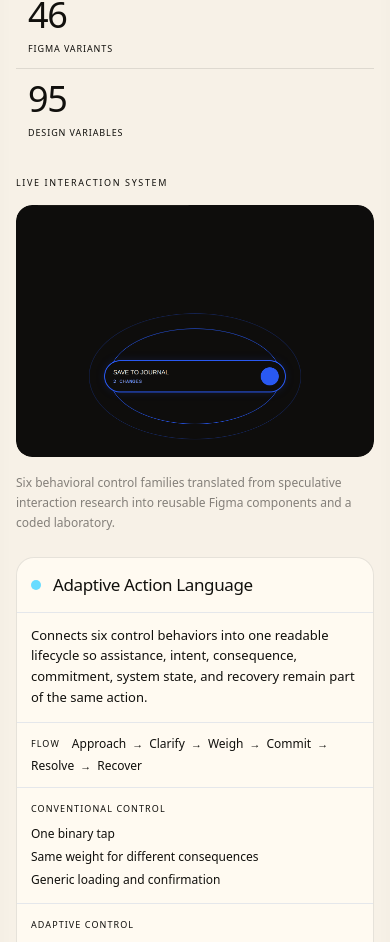
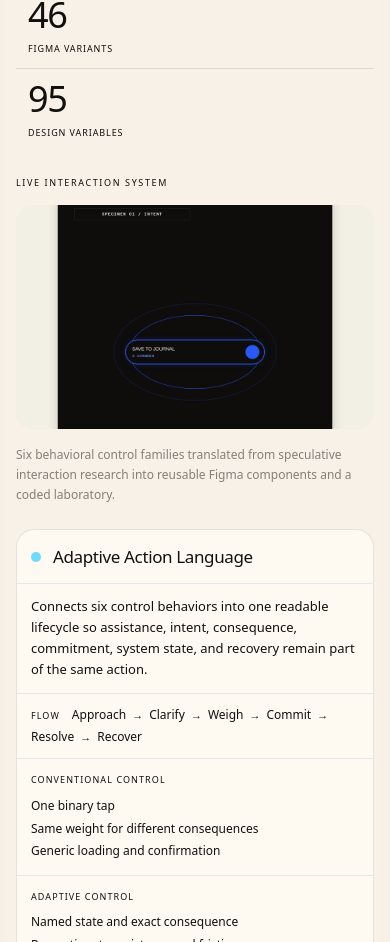
Before and after one commit to amydojo/undone, a React (Vite) app: page / in a window 390 px wide. Shown: the part 1026-1968 px from the top of the page. Built offline with nearby package versions, Linux system fonts and the light colour scheme.

Commit message:
Fix featured hero crop and alignment on mobile

```diff
--- a/src/components/portfolio/OverviewVisualPlate.jsx
+++ b/src/components/portfolio/OverviewVisualPlate.jsx
@@ -6,13 +6,12 @@ const LIVE_HERO_BY_SLUG = {
   "interface-behavior-lab": {
     src: "/overview/interface-behavior-lab-live.png",
     alt: "Interface Behavior Lab Intent specimen in its revealed state, showing the adaptive action, assistance field, and current-state readout.",
-    scale: 1.5,
-    position: "center 45%",
+    scale: 1.3,
+    position: "center 48%",
   },
   "type-archive": {
     src: "/overview/type-archive-live.png",
     alt: "Type Archive decision receipt showing the final typography system and the signals preserved with the choice.",
-    scale: 1.04,
     position: "center center",
   },
 };
@@ -80,9 +79,7 @@ function getSideBySideHeight(display, width) {
 }
 
 function getImageFrameClass({ layout, role, isSideBySide, display }) {
-  if (display === "caseHeroSingle") {
-    return "aspect-[1.42/1] sm:aspect-[1.5/1] lg:aspect-[1.6/1]";
-  }
+  if (display === "caseHeroSingle") return "aspect-[1.6/1]";
   if (display === "behaviorSplit" && !isSideBySide) return role === "primary" ? "aspect-[1.95/1]" : "aspect-[1.55/1]";
   if (display === "typeArchiveSplit" && !isSideBySide) return role === "primary" ? "aspect-[1.7/1]" : "aspect-[1.5/1]";
   if (layout === "single") {
@@ -124,6 +121,7 @@ function getImageStyle(image, visual) {
       visual.position ??
       getDefaultPosition({ role: image.role, display: visual.display }),
     transform: image.scale ? `scale(${image.scale})` : undefined,
+    transformOrigin: "center center",
   };
 }
 
@@ -231,7 +229,7 @@ export default function OverviewVisualPlate({ visual, slug, variant = "canvas" }
                 alt={image.alt ?? ""}
                 loading="lazy"
                 className={cx(
-                  "h-full w-full",
+                  "block h-full w-full",
                   isFeatureCase && "transition-transform duration-500 ease-out"
                 )}
                 style={getImageStyle(image, { ...resolvedVisual, layout, display, isSideBySide })}
```
